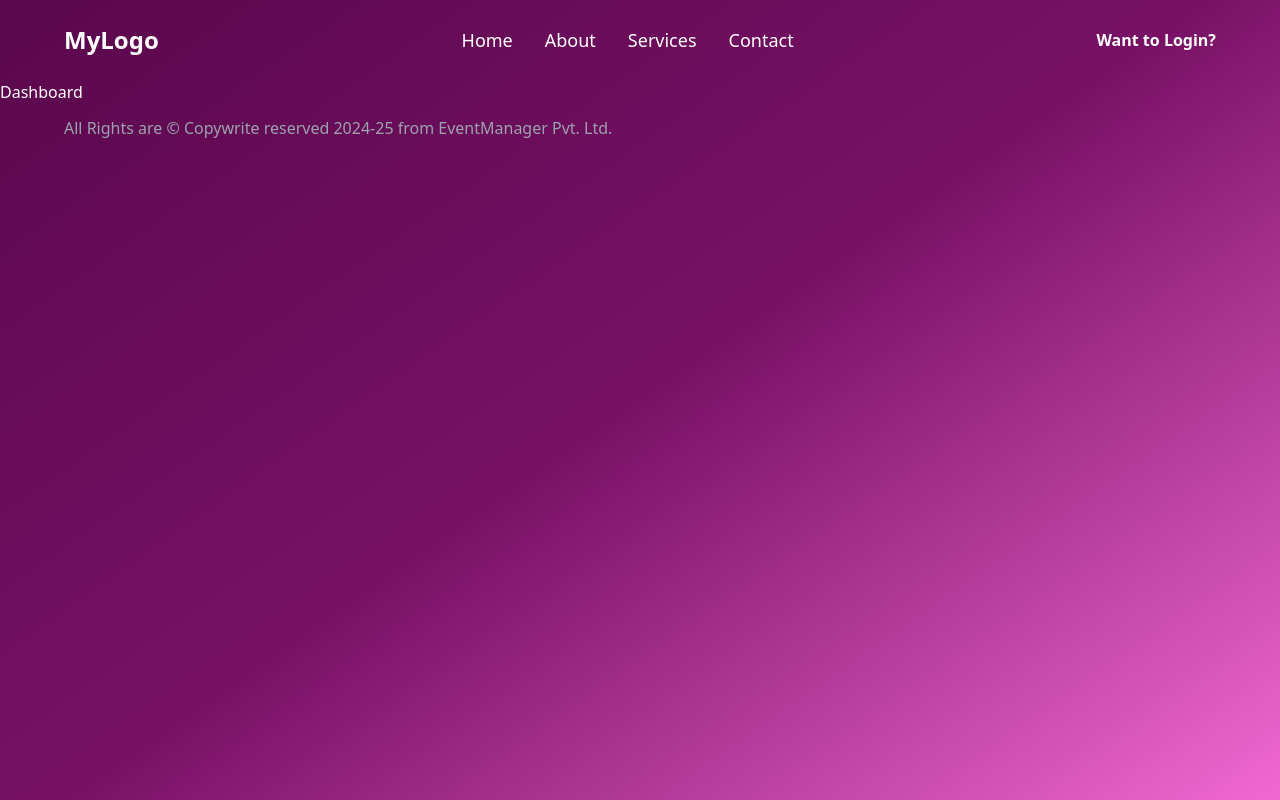
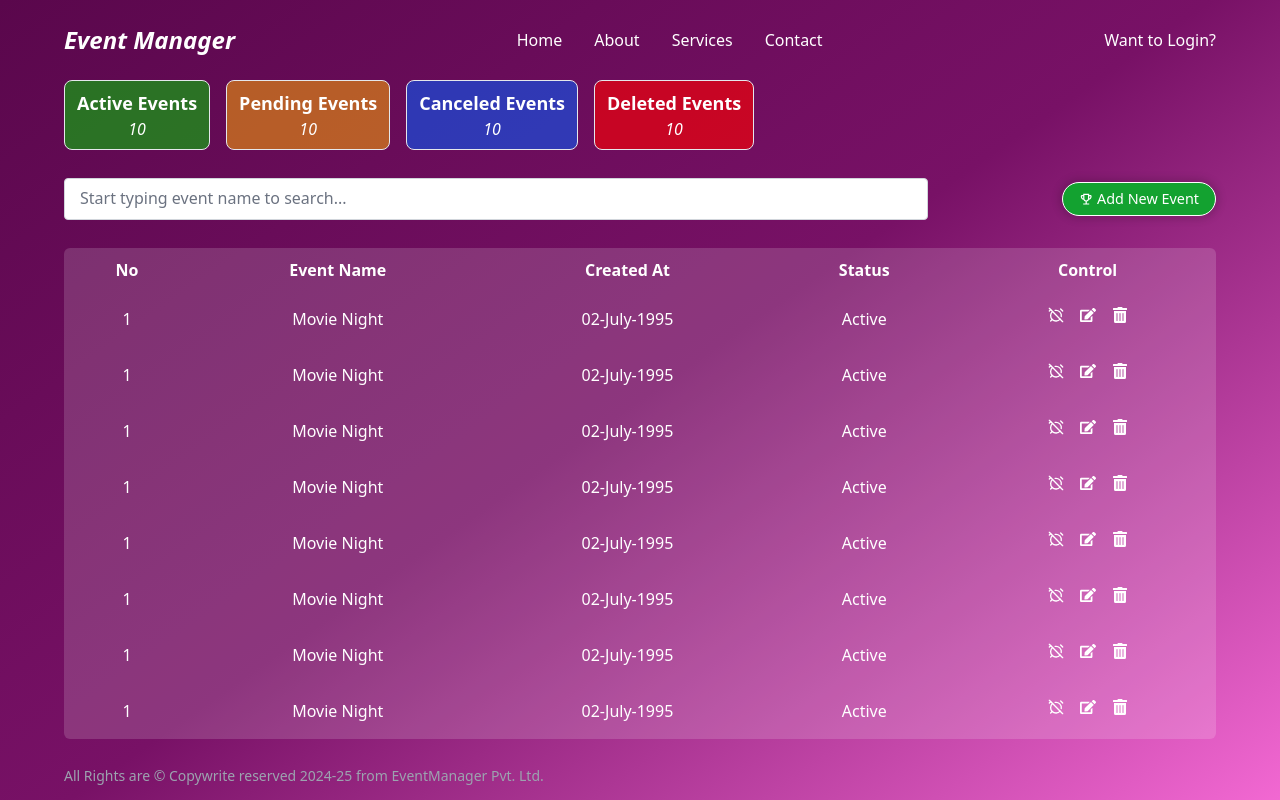
Before and after one commit to 25mohit/upforce, a Next.js app: page /dashboard in a window 1280 px wide. Built offline with nearby package versions, Linux system fonts and the light colour scheme.

Commit message:
Dashboard UI and Table UI Developed

```diff
--- a/app/components/Section/Hero.jsx
+++ b/app/components/Section/Hero.jsx
@@ -1,4 +1,6 @@
+import Image from 'next/image'
 import React from 'react'
+import heroImage from "../../Assets/Image/hero.jpg"
 
 const Hero = () => {
   return (
@@ -12,7 +14,9 @@ const Hero = () => {
         <p>Whether it's a corporate event, wedding, or special occasion, we bring your vision to life with flawless execution and attention to detail. Let us handle the planning, so you can enjoy the memories.</p>
         <i>Expert planning. Stunning designs. Seamless experiences.</i>
       </div>
-      <div className='w-full md:w-1/2 flex gap-4 justify-center flex-col'>Hero</div>
+      <div className='w-full md:w-1/2 flex gap-4 justify-center flex-col'>
+        <Image src={heroImage} className='hero-image rounded-xl' alt='Hero'/>
+      </div>
     </>
   )
 }
--- /dev/null
+++ b/app/components/Utils/Card/Stats.jsx
@@ -0,0 +1,12 @@
+import React from 'react'
+
+const Stats = ({ type }) => {
+  return (
+    <div className={`stats ${type} cursor-pointer border w-fit rounded-lg p-2 px-3 hover:scale-110 text-center`}>
+        <h3 className='text-lg font-bold capitalize'>{type} Events</h3>
+        <i>10</i>
+    </div>
+  )
+}
+
+export default Stats
--- a/app/components/Utils/Footer.jsx
+++ b/app/components/Utils/Footer.jsx
@@ -3,7 +3,7 @@ import React from 'react'
 const Footer = () => {
   return (
     <footer className='footer flex items-center'>
-      <p className='text-gray-400'>All Rights are &copy; Copywrite reserved 2024-25 from EventManager Pvt. Ltd.</p>
+      <p className='text-gray-400 text-sm'>All Rights are &copy; Copywrite reserved 2024-25 from EventManager Pvt. Ltd.</p>
     </footer>
   )
 }
--- /dev/null
+++ b/app/components/Utils/Form/Button.jsx
@@ -0,0 +1,9 @@
+import React from 'react'
+
+const Button = ({ label, icon }) => {
+  return (
+    <button className='button'>{icon}{label}</button>
+  )
+}
+
+export default Button
--- a/app/components/Utils/Form/Input.jsx
+++ b/app/components/Utils/Form/Input.jsx
@@ -1,3 +1,4 @@
+'use client'
 import React, { useEffect, useState } from 'react';
 
 const Input = ({ type, placeholder }) => {
@@ -9,7 +10,7 @@ const Input = ({ type, placeholder }) => {
   },[])
 
   return (
-    <div className="relative mt-6">
+    <div className="relative">
       {/* Label/Placeholder */}
       <label
         className={`absolute left-2 ml-2 text-gray-500 transition-all duration-300 ease-in-out transform ${
--- a/app/components/Utils/Navbar.jsx
+++ b/app/components/Utils/Navbar.jsx
@@ -16,11 +16,11 @@ export default function Navbar() {
 
         {/* Logo */}
         <div className="text-2xl font-bold">
-          <Link href="/">MyLogo</Link>
+          <Link href="/"><i>Event Manager</i></Link>
         </div>
 
         {/* Center Menu */}
-        <div className="hidden md:flex space-x-8 text-lg">
+        <div className="hidden md:flex space-x-8 text-md">
           <Link href="/" className="hover:text-gray-400 transition duration-300">Home</Link>
           <Link href="/about" className="hover:text-gray-400 transition duration-300">About</Link>
           <Link href="/services" className="hover:text-gray-400 transition duration-300">Services</Link>
@@ -29,7 +29,7 @@ export default function Navbar() {
 
         {/* Login Link */}
         <div className="hidden md:block">
-          <Link href="/user" className="font-bold">
+          <Link href="/user" className="font-light">
             Want to Login?
           </Link>
         </div>
--- /dev/null
+++ b/app/components/Utils/Table.jsx
@@ -0,0 +1,81 @@
+import React from 'react'
+import { FaTrashAlt, FaEdit } from "react-icons/fa";
+import { LuAlarmClockOff } from "react-icons/lu";
+
+const Table = () => {
+  return (
+    <div className='table rounded-md'>
+        <table>
+            <thead>
+                <tr>
+                    <th>No</th>
+                    <th>Event Name</th>
+                    <th>Created At</th>
+                    <th>Status</th>
+                    <th>Control</th>
+                </tr>
+            </thead>
+            <tbody>
+                <tr>
+                    <td>1</td>
+                    <td>Movie Night</td>
+                    <td>02-July-1995</td>
+                    <td>Active</td>
+                    <td><LuAlarmClockOff title="Cancel Event" id="icon"/> <FaEdit title="Edit Event" id="icon"/> <FaTrashAlt title="Delete Event" id="icon"/></td>
+                </tr>
+                <tr>
+                    <td>1</td>
+                    <td>Movie Night</td>
+                    <td>02-July-1995</td>
+                    <td>Active</td>
+                    <td><LuAlarmClockOff title="Cancel Event" id="icon"/> <FaEdit title="Edit Event" id="icon"/> <FaTrashAlt title="Delete Event" id="icon"/></td>
+                </tr>
+                <tr>
+                    <td>1</td>
+                    <td>Movie Night</td>
+                    <td>02-July-1995</td>
+                    <td>Active</td>
+                    <td><LuAlarmClockOff title="Cancel Event" id="icon"/> <FaEdit title="Edit Event" id="icon"/> <FaTrashAlt title="Delete Event" id="icon"/></td>
+                </tr>
+                <tr>
+                    <td>1</td>
+                    <td>Movie Night</td>
+                    <td>02-July-1995</td>
+                    <td>Active</td>
+                    <td><LuAlarmClockOff title="Cancel Event" id="icon"/> <FaEdit title="Edit Event" id="icon"/> <FaTrashAlt title="Delete Event" id="icon"/></td>
+                </tr>
+                <tr>
+                    <td>1</td>
+                    <td>Movie Night</td>
+                    <td>02-July-1995</td>
+                    <td>Active</td>
+                    <td><LuAlarmClockOff title="Cancel Event" id="icon"/> <FaEdit title="Edit Event" id="icon"/> <FaTrashAlt title="Delete Event" id="icon"/></td>
+                </tr>
+                <tr>
+                    <td>1</td>
+                    <td>Movie Night</td>
+                    <td>02-July-1995</td>
+                    <td>Active</td>
+                    <td><LuAlarmClockOff title="Cancel Event" id="icon"/> <FaEdit title="Edit Event" id="icon"/> <FaTrashAlt title="Delete Event" id="icon"/></td>
+                </tr>
+                <tr>
+                    <td>1</td>
+                    <td>Movie Night</td>
+                    <td>02-July-1995</td>
+                    <td>Active</td>
+                    <td><LuAlarmClockOff title="Cancel Event" id="icon"/> <FaEdit title="Edit Event" id="icon"/> <FaTrashAlt title="Delete Event" id="icon"/></td>
+                </tr>
+                <tr>
+                    <td>1</td>
+                    <td>Movie Night</td>
+                    <td>02-July-1995</td>
+                    <td>Active</td>
+                    <td><LuAlarmClockOff title="Cancel Event" id="icon"/> <FaEdit title="Edit Event" id="icon"/> <FaTrashAlt title="Delete Event" id="icon"/></td>
+                </tr>
+            </tbody>
+        </table>
+    </div>
+  )
+}
+
+export default Table
--- a/app/dashboard/page.jsx
+++ b/app/dashboard/page.jsx
@@ -1,8 +1,32 @@
 import React from 'react'
+import Section from '../components/HOC/Section'
+import Stats from '../components/Utils/Card/Stats'
+import Input from '../components/Utils/Form/Input'
+import Button from '../components/Utils/Form/Button'
+import { MdOutlineEmojiEvents } from "react-icons/md";
+import Table from '../components/Utils/Table'
 
 const Dashboard = () => {
   return (
-    <div>Dashboard</div>
+    <Section>
+        <div className="stats-bar flex flex-wrap gap-4">
+            <Stats type="active"/>
+            <Stats type="pending"/>
+            <Stats type="canceled"/>
+            <Stats type="deleted"/>
+        </div>
+        <div className="controls-bar my-7 flex flex-wrap items-center justify-between gap-4">
+            <div className='md:w-3/4 w-full'>
+                <Input type="text" placeholder="Start typing event name to search..." />
+            </div>
+            <div className="btns">
+                <Button icon={<MdOutlineEmojiEvents />} label="Add New Event"/>
+            </div>
+        </div>
+        <div className="tab-container">
+            <Table />
+        </div>
+    </Section>
   )
 }
 
--- a/app/globals.css
+++ b/app/globals.css
@@ -40,14 +40,86 @@
     padding: var(--main-padding);
 }
 .form-container{
-    width: 40vw;
+    width: 35vw;
     min-width: 400px;
+}
+.hero-image{
+    box-shadow: 0 0 5px 1px rgba(20,20,20,0.4);
+}
+.stats {
+    transition: 0.5s;
+    min-width: 100px;
+}
+.stats.active{
+    background-color: rgba(6, 188, 6, 0.59);
+}
+.stats.pending{
+    background-color: rgba(255, 166, 0, 0.532);
+}
+.stats.deleted{
+    background-color: rgba(255, 0, 0, 0.614);
+}
+.stats.canceled{
+    background-color: rgba(0, 94, 255, 0.549);
+}
+.btns{
+    height: 100%;
+}
+.button{
+    white-space: nowrap;
+    background-color: rgb(19, 162, 48);
+    color: white;
+    font-weight: 500;
+    padding: 0.3rem 1rem;
+    border-radius: 25px;
+    box-shadow: 0 0 10px 2px rgba(10,10,10,0.2);
+    display: flex;
+    align-items: center;
+    font-size: 0.9rem;
+    gap: 0.2rem;
+    border: 1px solid white;
+    transition: 0.4s;
+}
+.button:hover{
+    color: green;
+    background-color: white;
+    transition: 0.4s;
+}
+.tab-container{
+    max-width: 100%;
+    overflow: auto;
+}
+.table{
+    width: 100%;
+    height: 100%;
+    background-color: rgba(255, 255, 255, 0.156);
+}
+.table table{
+    width: 100%;
+    /* overflow: auto; */
+}
+.table table thead th{
+    padding: 0.6rem 1rem;
+    white-space: nowrap;
+}
+.table table tbody td{
+    text-align: center;
+    padding: 1rem;
+}
+#icon{
+    cursor: pointer;
+}
+.table table tbody td:nth-last-child(1){
+    display: flex;
+    justify-content: center;
+    align-items: center;
+    gap: 1rem;
 }
 @media screen and (max-width: 550px) {
     .pc-nav, .footer, .home-wrapper, .section{
         padding: 0 2rem;
     }
-    .form-container{
+    .form-container, .main{
         min-width: 100%;
     }
     .footer{
--- a/app/user/page.jsx
+++ b/app/user/page.jsx
@@ -8,16 +8,17 @@ const User = () => {
 
   return (
     <Section>
+        <div className='main h-full w-fit flex flex-col justify-center items-center mx-auto'>
             {/* Breadcrumb */}
             <div className="flex space-x-4 mb-6">
                 <button
-          className={`text-lg ${isLogin ? 'font-bold text-blue-600' : 'text-gray-600'}`}
+                className={`text-lg ${isLogin ? 'font-bold text-blue-600' : 'text-gray-400'}`}
                 onClick={() => setIsLogin(true)}
                 >
                 Login
                 </button>
                 <button
-          className={`text-lg ${!isLogin ? 'font-bold text-blue-600' : 'text-gray-600'}`}
+                className={`text-lg ${!isLogin ? 'font-bold text-blue-600' : 'text-gray-400'}`}
                 onClick={() => setIsLogin(false)}
                 >
                 Register
@@ -70,6 +71,7 @@ const User = () => {
                 </form>
                 </div>
             )}
+        </div>
     </Section>
   );
 };
```
Also changed, not shown: app/Assets/Image/hero.jpg (added). Lines whose indentation alone changed are shown as unchanged.
